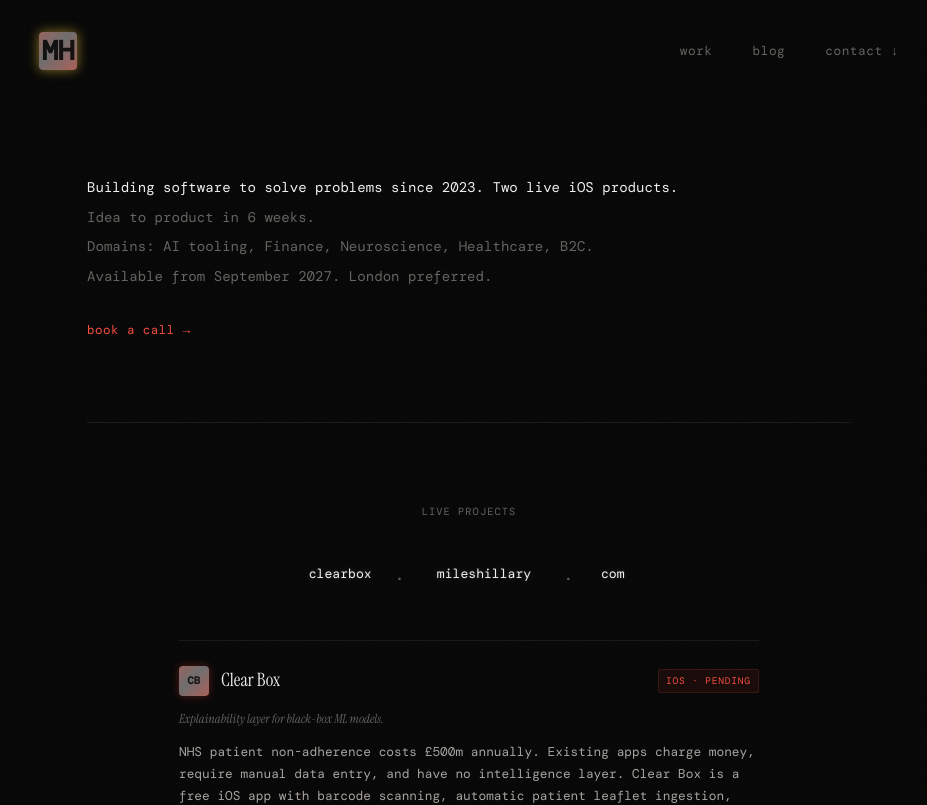
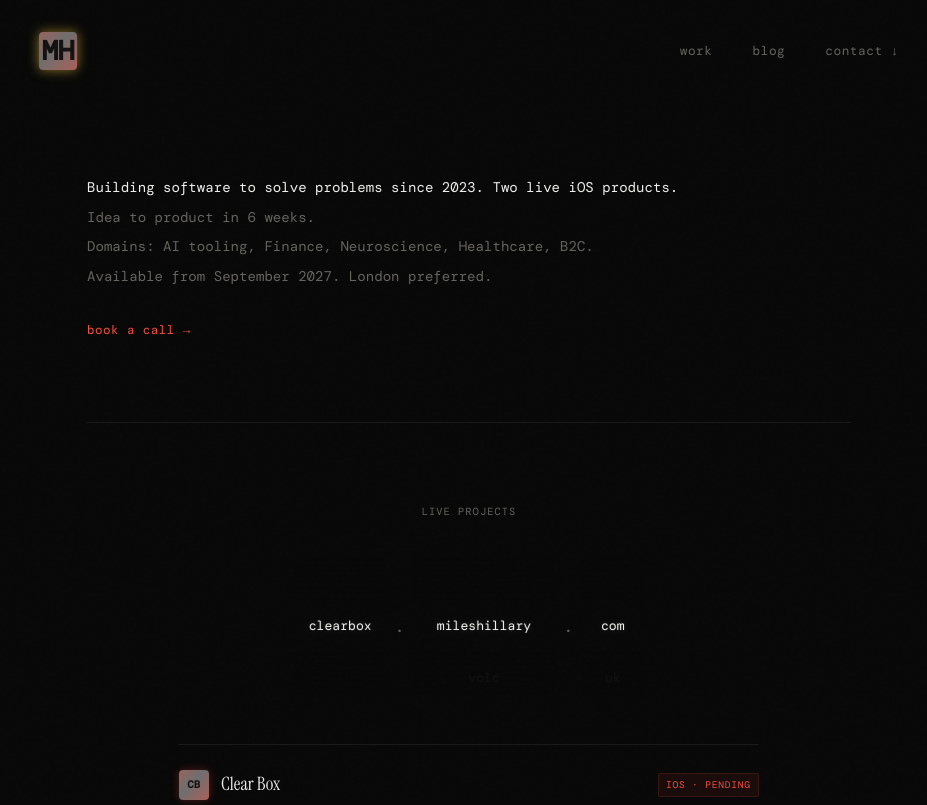
Before and after one commit to d00mkeeps/portfolio, a React (Vite) app: page / in a window 1280 px wide. Shown: the top 805 px of the page, without its empty margins (171-1098 px from the left). Built offline with nearby package versions, Linux system fonts and the light colour scheme; a web font is replaced by a local one.

Commit message:
feat(home): transform LinkBuilder into multi-slot vertical drum picker showing adjacent options

```diff
--- a/src/components/LinkBuilder.jsx
+++ b/src/components/LinkBuilder.jsx
@@ -97,7 +97,7 @@ function Drum({ items, activeIdx, onCycle, itemKey = item => item, renderItem })
       <div className={styles.drumFadeTop} />
       <div
         className={styles.drumTrack}
-        style={{ transform: `translateY(${-activeIdx * ITEM_H}px)` }}
+        style={{ transform: `translateY(${(1 - activeIdx) * ITEM_H}px)` }}
       >
         {items.map((item, i) => (
           <div
--- a/src/components/LinkBuilder.module.css
+++ b/src/components/LinkBuilder.module.css
@@ -39,7 +39,7 @@
 .drum {
   position: relative;
   overflow: hidden;
-  height: 52px;
+  height: 156px; /* 3 slots visible (3 * 52px) */
   cursor: ns-resize;
 }
 
@@ -63,19 +63,19 @@
   position: absolute;
   left: 0;
   right: 0;
-  height: 14px;
+  height: 52px; /* Covers exactly one slot height */
   z-index: 2;
   pointer-events: none;
 }
 
 .drumFadeTop {
   top: 0;
-  background: linear-gradient(to bottom, var(--bg), transparent);
+  background: linear-gradient(to bottom, var(--bg) 15%, transparent);
 }
 
 .drumFadeBottom {
   bottom: 0;
-  background: linear-gradient(to top, var(--bg), transparent);
+  background: linear-gradient(to top, var(--bg) 15%, transparent);
 }
 
 .drumTrack {
@@ -91,13 +91,15 @@
   justify-content: center;
   font-size: 0.82rem;
   color: var(--text-muted);
+  opacity: 0.25; /* Faint unselected item */
   padding: 0 0.5rem;
-  transition: color 0.2s;
+  transition: color 0.2s, opacity 0.2s;
   white-space: nowrap;
 }
 
 .drumItemActive {
   color: var(--text);
+  opacity: 1; /* Fully visible */
   text-shadow: 0 0 10px rgba(255, 255, 255, 0.2), 0 0 2px rgba(255, 255, 255, 0.15);
 }
 
```
